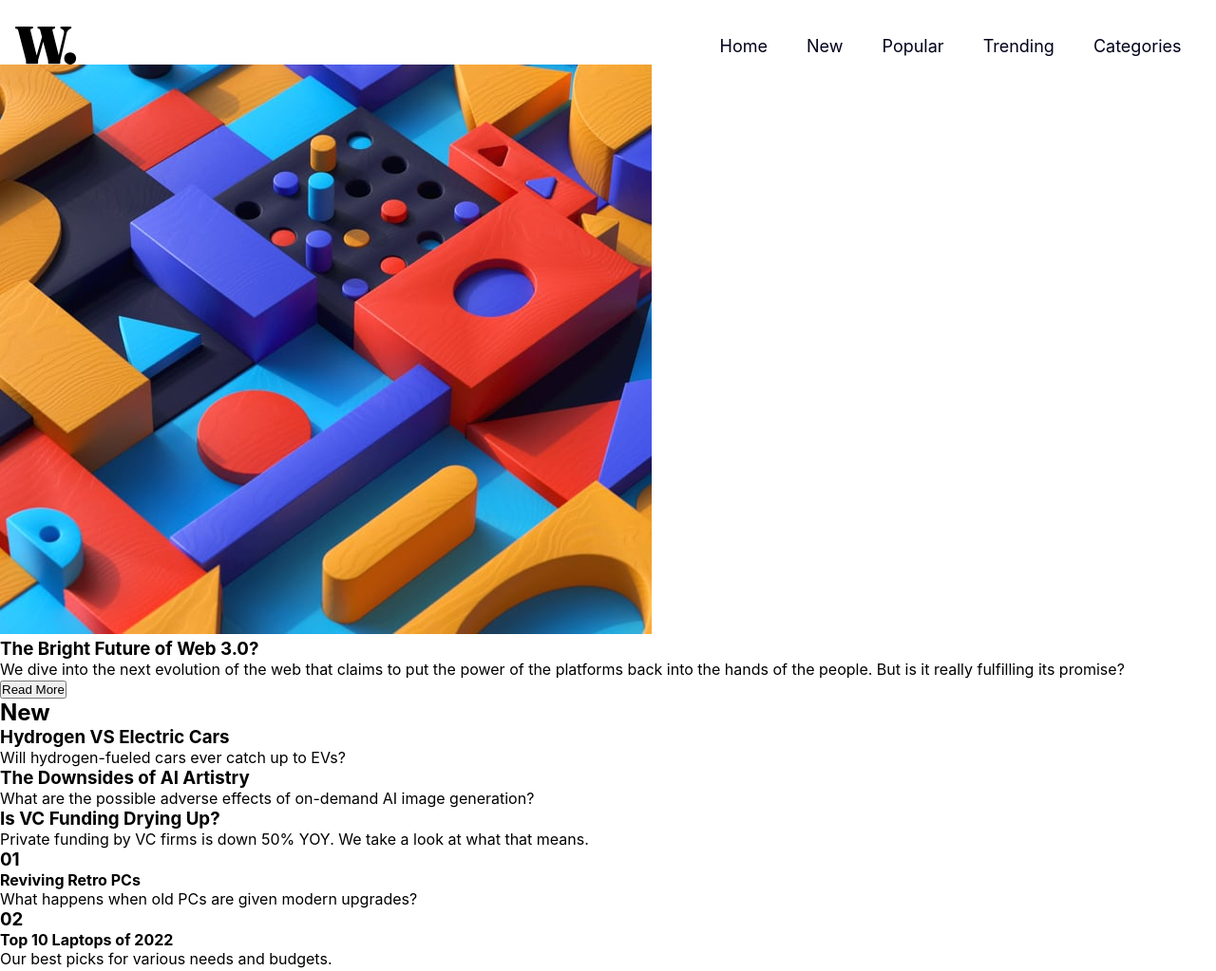
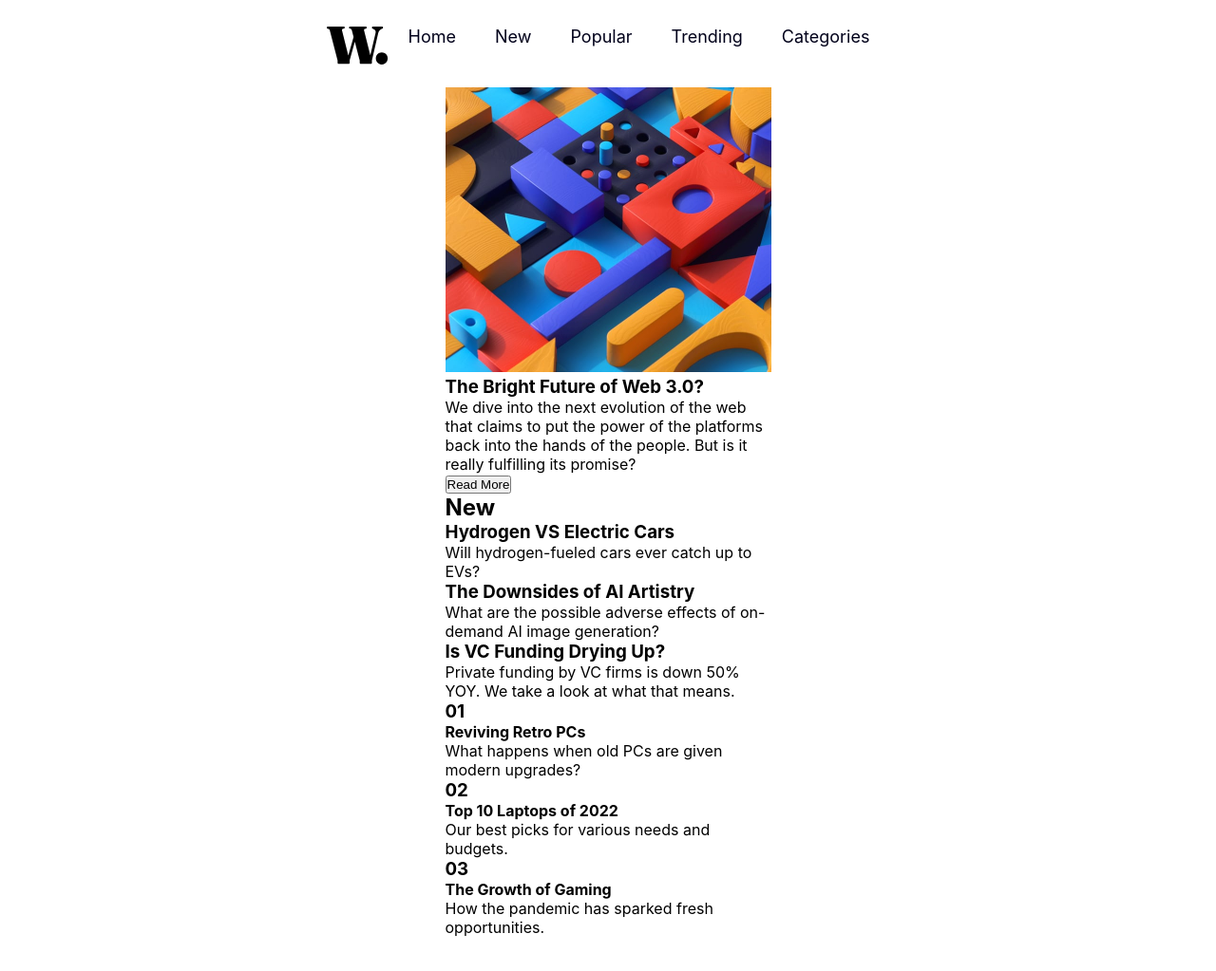
Before and after one commit to j-sherrick/news-homepage, a website: page index.html in a window 1280 px wide. Shown: the top 1023 px of the page at 95% size. After the commit the page ends 987 px from the top, so only its background shows below. Drawn offline with Linux system fonts and the light colour scheme.

Commit message:
not sure what i did

```diff
--- a/index.html
+++ b/index.html
@@ -10,6 +10,7 @@
 <body class="" id="">
     <header class="header">
 
+        <div class="nav-container">
             <div class="header__branding">
                 <a href="#" class="header__link">
                     <svg class="header__logo">
@@ -46,6 +47,8 @@
                         </li>
                     </ul>
                 </div>
+
+        </div>
             <!---- /////////// END MODAL /////////////////// ---->
         </nav>
     </header>
@@ -53,7 +56,7 @@
 
         <section class="top">
             <article class="top__article">
-                <img
+                <img class="top__picture"
                     alt=""
                     srcset="
                         assets/images/image-web-3-mobile.jpg,
@@ -61,7 +64,6 @@
                     "
                     sizes="
                         (min-width: 720px),
-                        0
                     "
                 >
                 <h1>The Bright Future of Web 3.0?</h1>
--- a/sass/partials/__layout.scss
+++ b/sass/partials/__layout.scss
@@ -34,6 +34,13 @@ body {
 
     .nav {
         position: relative;
+
+        &-container {
+            min-width: 343px;
+            margin: 0 auto;
+            display: flex;
+            justify-content: space-between;
+        }
 
         @include breakpoint('md') {
             height: auto;
@@ -111,7 +118,13 @@ body {
     }
 }
 
-.news {
+.view {
+    padding: 0;
+    max-width: 343px;
+    margin: 1.5rem auto 0 auto;
+}
 
-
+.top__picture {
+    width: 343px;
+    height: auto;
 }
```
Also changed, not shown: assets/css/style.css, 1 other file. Lines whose indentation alone changed are shown as unchanged.
